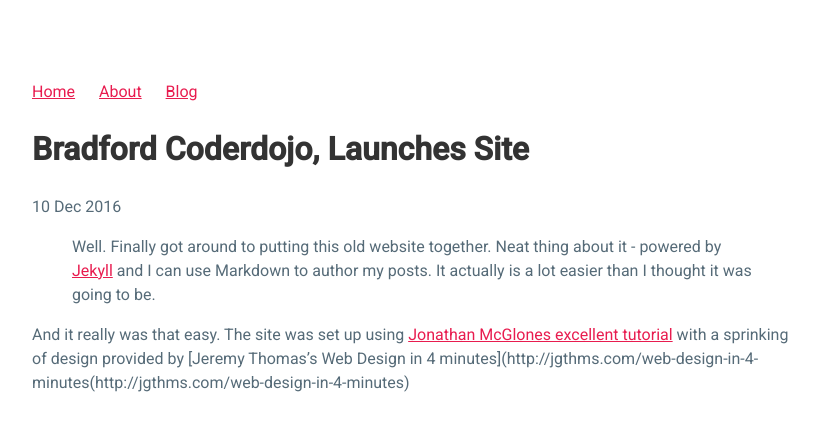
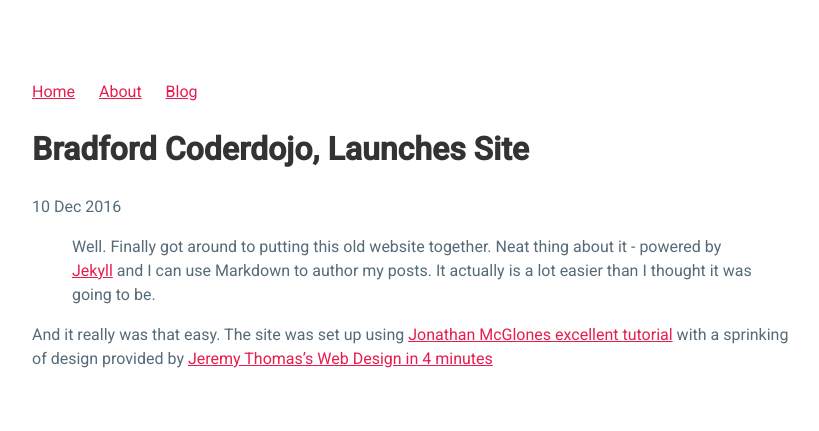
Before and after one commit to bradford-coderdojo/bradford-coderdojo.github.io, a Jekyll site: the page built from _posts/2016-12-10-bradford-coderdojo-site-launched.md, in a window 1280 px wide. Shown: the top 431 px of the page, without its empty margins (224-1043 px from the left). Built offline with Jekyll 4.4.1, drawn with Linux system fonts in a browser that asks for light colours; some of the changed lines change nothing that is shown.

Commit message:
Update 2016-12-10-bradford-coderdojo-site-launched.md

```diff
--- a/_posts/2016-12-10-bradford-coderdojo-site-launched.md
+++ b/_posts/2016-12-10-bradford-coderdojo-site-launched.md
@@ -7,4 +7,4 @@ date: 2016-12-10
 > Well. Finally got around to putting this old website together. Neat thing about it - powered by [Jekyll](http://jekyllrb.com) and I can use Markdown to author my posts. It actually is a lot easier than I thought it was going to be.
 
 And it really was that easy.
-The site was set up using [Jonathan McGlones excellent tutorial](http://jmcglone.com/guides/github-pages/) with a sprinking of design provided by [Jeremy Thomas's Web Design in 4 minutes](http://jgthms.com/web-design-in-4-minutes(http://jgthms.com/web-design-in-4-minutes)
+The site was set up using [Jonathan McGlones excellent tutorial](http://jmcglone.com/guides/github-pages/) with a sprinking of design provided by [Jeremy Thomas's Web Design in 4 minutes](http://jgthms.com/web-design-in-4-minutes)
```
